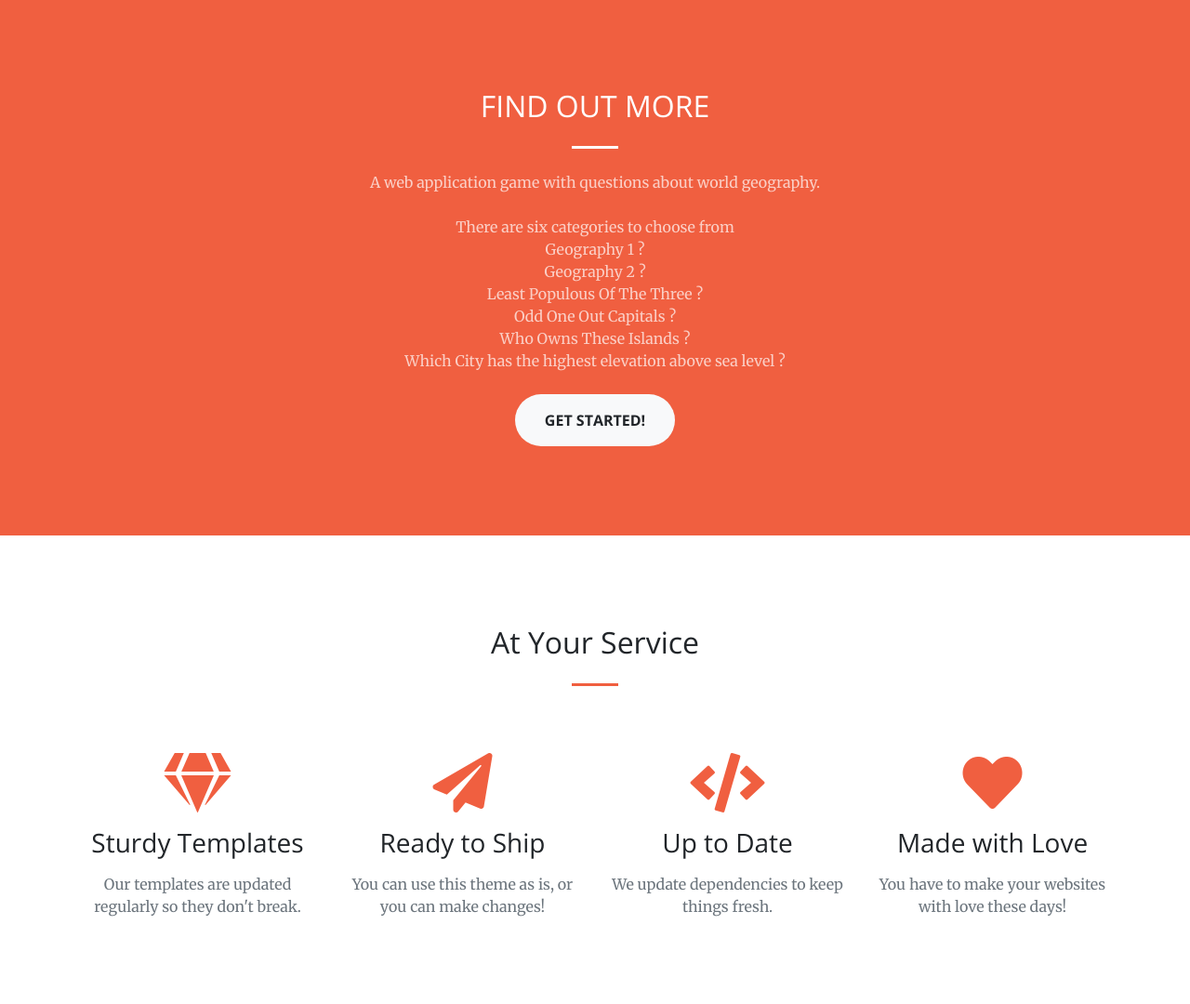
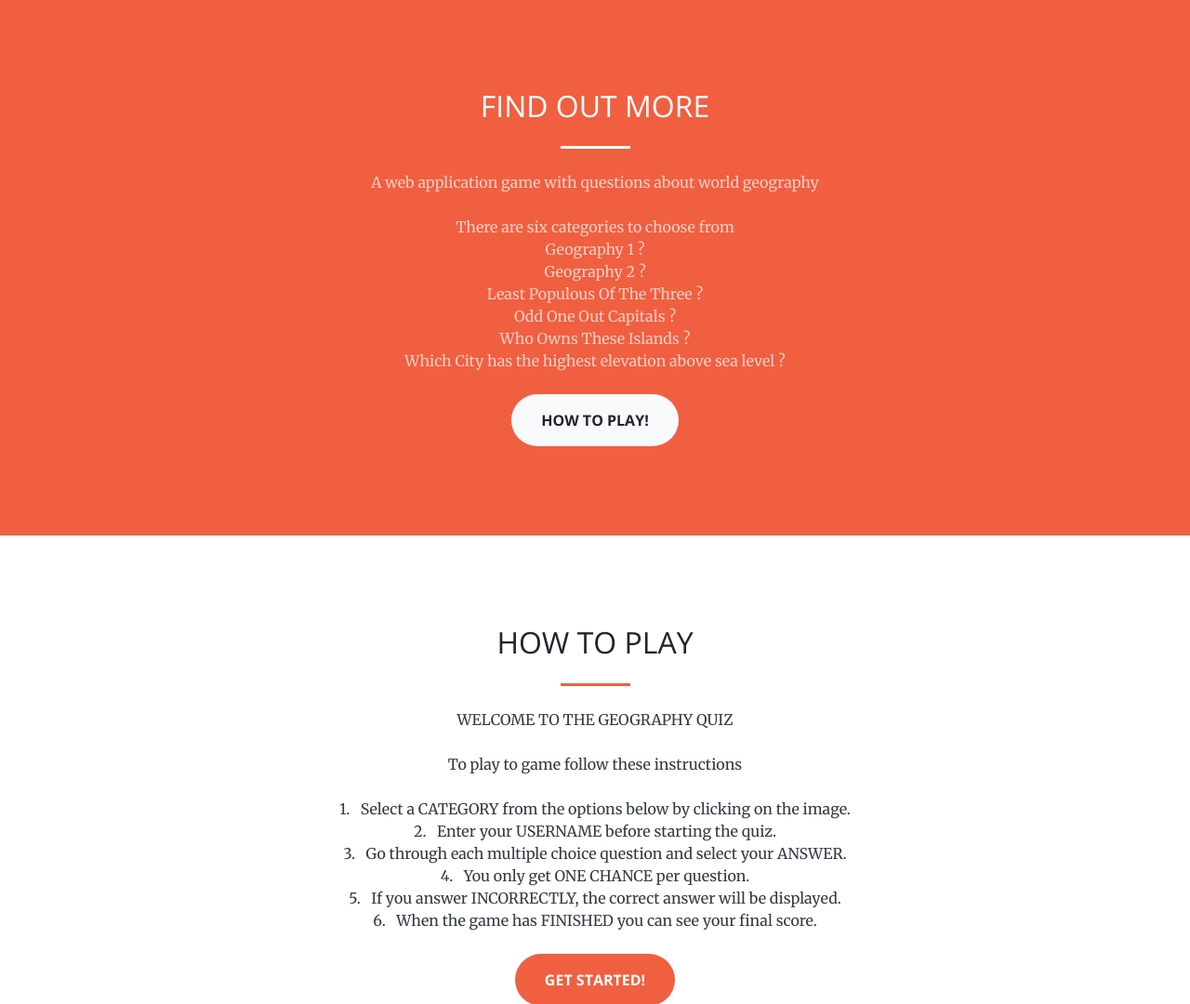
Before and after one commit to bennettpe/practical-python-website, a Flask app: page / in a window 1280 px wide. Shown: the part 801-1881 px from the top of the page at 93% size. Run offline with Flask 2, Linux system fonts and the light colour scheme; some libraries are stand-ins or nearby versions.

Commit message:
add 'how to play section in Base.html

```diff
--- a/static/css/my-creative.css
+++ b/static/css/my-creative.css
@@ -11,3 +11,9 @@
 section {
   padding: 6rem 0;
 }
+
+/* Increase width */
+hr {
+  max-width: 75px;
+  border-width: 3px;
+}
--- a/templates/base.html
+++ b/templates/base.html
@@ -79,7 +79,7 @@
             <h2 class="section-heading text-white"> FIND OUT MORE </h2>
             <hr class="light my-4">
             <p class="text-faded mb-4">
-            A web application game with questions about world geography. </br>
+            A web application game with questions about world geography </br>
             </br>
             There are six categories to choose from </br>
             Geography 1 ? </br>
@@ -88,61 +88,32 @@
             Odd One Out Capitals ? </br>
             Who Owns These Islands ? </br>
             Which City has the highest elevation above sea level ? </p>
-            <a class="btn btn-light btn-xl js-scroll-trigger" href="#getstarted"> Get Started! </a>
+            <a class="btn btn-light btn-xl js-scroll-trigger" href="#howtoplay"> How To Play! </a>
           </div>
         </div>
       </div>
     </section>
 
-    <!-- Find Out More Section -->
-    <section id="services">
+    <!-- How To PlaySection -->
+    <section id="howtoplay">
       <div class="container">
         <div class="row">
-          <div class="col-lg-12 text-center">
-            <h2 class="section-heading"> At Your Service </h2>
-            <hr class="my-4">
+          <div class="col-lg-8 mx-auto text-center">
+            <h2 class="section-heading"> HOW TO PLAY </h2>
+            <hr class="dark my-4">
+            <p class="text-dark mb-4">
+            WELCOME TO THE GEOGRAPHY QUIZ </br>
+            </br>
+            To play to game follow these instructions </br>
+            </br>
+            1. &nbsp Select a CATEGORY from the options below by clicking on the image. </br>
+            2. &nbsp Enter your USERNAME before starting the quiz. </br>
+            3. &nbsp Go through each multiple choice question and select your ANSWER. </br>
+            4. &nbsp You only get ONE CHANCE per question. </br>
+            5. &nbsp If you answer INCORRECTLY, the correct answer will be displayed. </br>
+            6. &nbsp When the game has FINISHED you can see your final score. </p>
+            <a class="btn btn-primary btn-xl js-scroll-trigger" href="#getstarted"> Get Started! </a>
           </div>
-        </div>
-      </div>
-
-      <!-- Find Out More Section -->
-      <div class="container">
-        <div class="row">
-          <div class="col-lg-3 col-md-6 text-center">
-            <div class="service-box mt-5 mx-auto">
-              <i class="fas fa-4x fa-gem text-primary mb-3 sr-icon-1"></i>
-              <h3 class="mb-3"> Sturdy Templates </h3>
-              <p class="text-muted mb-0"> Our templates are updated regularly so they don't break. </p>
-            </div>
-          </div>
-
-          <!-- Find Out More Section -->
-          <div class="col-lg-3 col-md-6 text-center">
-            <div class="service-box mt-5 mx-auto">
-              <i class="fas fa-4x fa-paper-plane text-primary mb-3 sr-icon-2"></i>
-              <h3 class="mb-3"> Ready to Ship </h3>
-              <p class="text-muted mb-0"> You can use this theme as is, or you can make changes! </p>
-            </div>
-          </div>
-
-          <!-- Find Out More Section -->
-          <div class="col-lg-3 col-md-6 text-center">
-            <div class="service-box mt-5 mx-auto">
-              <i class="fas fa-4x fa-code text-primary mb-3 sr-icon-3"></i>
-              <h3 class="mb-3"> Up to Date </h3>
-              <p class="text-muted mb-0"> We update dependencies to keep things fresh. </p>
-            </div>
-          </div>
-
-          <!-- Find Out More Section -->
-          <div class="col-lg-3 col-md-6 text-center">
-            <div class="service-box mt-5 mx-auto">
-              <i class="fas fa-4x fa-heart text-primary mb-3 sr-icon-4"></i>
-              <h3 class="mb-3"> Made with Love </h3>
-              <p class="text-muted mb-0"> You have to make your websites with love these days! </p>
-            </div>
-          </div>
-
         </div>
       </div>
     </section>
```
